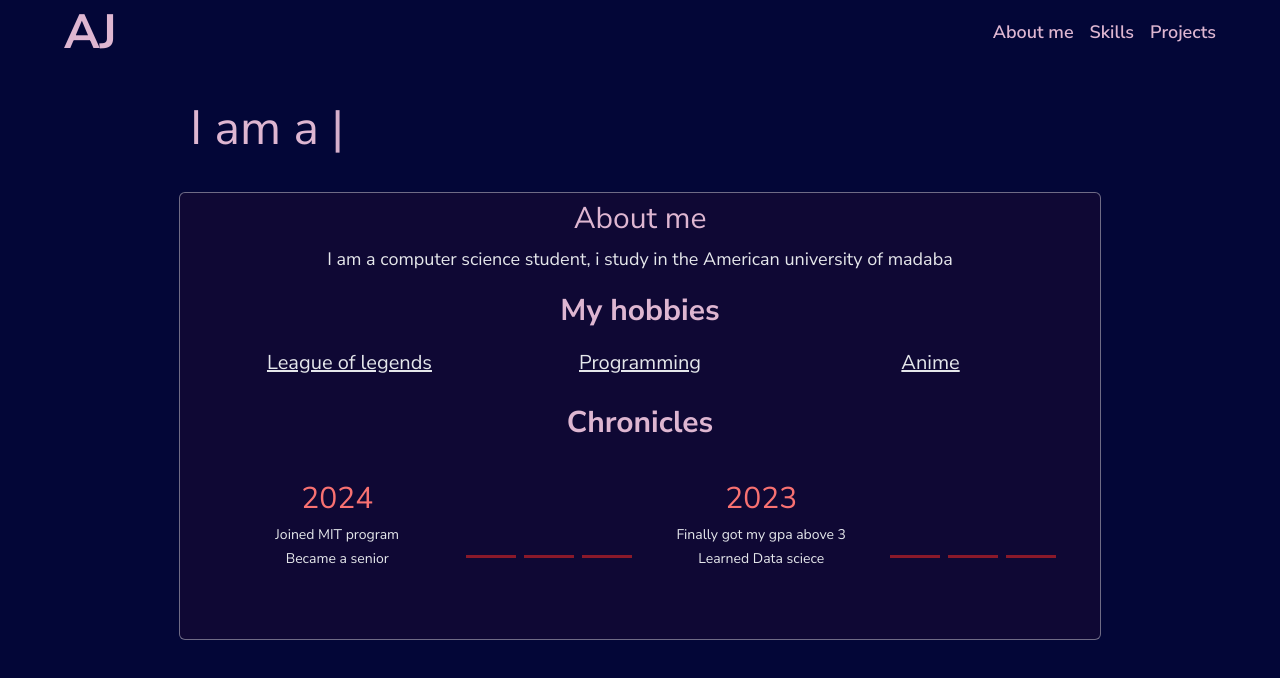
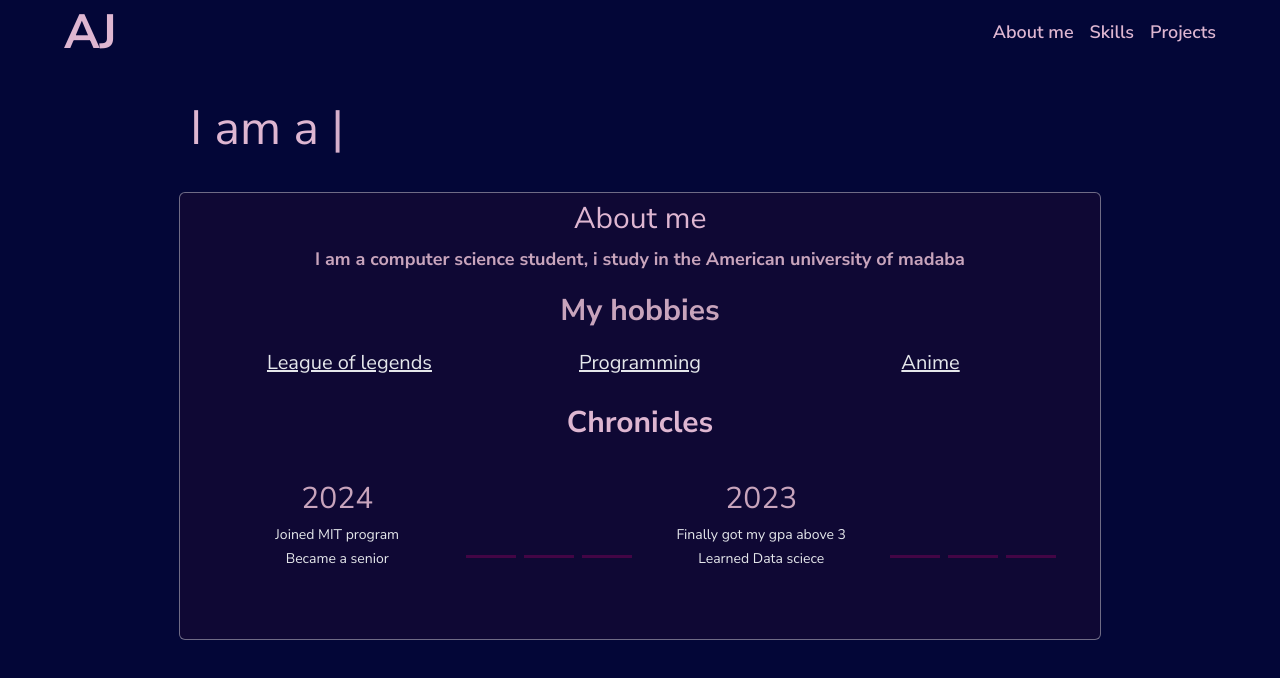
Before and after one commit to araj-abood/my_porot, a React (Vite) app: page / in a window 1280 px wide. Shown: the top 678 px of the page. Built offline with nearby package versions, Linux system fonts and the light colour scheme.

Commit message:
fixed colors

```diff
--- a/src/App.css
+++ b/src/App.css
@@ -7,5 +7,5 @@
 }
 
 .red-scroll::-webkit-scrollbar-thumb {
-  @apply bg-red-700/90 rounded-md;
+  @apply bg-main-500/90 rounded-md;
 }
--- a/src/components/AboutMe.jsx
+++ b/src/components/AboutMe.jsx
@@ -7,11 +7,13 @@ function AboutMe() {
     <div className="w-[80%]  mx-auto px-3 py-2 rounded-md border-white/40 border-[1px] bg-red-900/10">
       <h2 className="text-center text-3xl  mb-2">About me</h2>
       <div className="px-3">
-        <h1 className="mb-5 text-center text-gray-200  text-lg">
+        <h1 className="mb-5 text-center text-main-300 font-bold  text-lg">
           I am a computer science student, i study in the American university of
           madaba
         </h1>
-        <h2 className="text-3xl text-center  font-bold">My hobbies</h2>
+        <h2 className="text-3xl text-center text-main-300  font-bold">
+          My hobbies
+        </h2>
 
         <ol className="grid grid-cols-3 mt-5 ">
           <HobbiesItem text={"League of legends"} />
--- a/src/components/about-me/AboutmeYear.jsx
+++ b/src/components/about-me/AboutmeYear.jsx
@@ -3,7 +3,7 @@ import React from "react";
 function AboutmeYear({ details }) {
   return (
     <div className="min-w-[250px] min-h-[150px] text-center">
-      <h2 className="text-3xl text-red-400">{details.year}</h2>
+      <h2 className="text-3xl text-main-300">{details.year}</h2>
       <ul className="text-sm text-gray-200  flex flex-col gap-1 mt-2">
         {details.done.map((d) => (
           <li>{d}</li>
--- a/src/components/about-me/DottedLines.jsx
+++ b/src/components/about-me/DottedLines.jsx
@@ -1,7 +1,7 @@
 import React from "react";
 
 function DottedLines() {
-  return <div className="bg-red-600 w-[50px] h-[3px] opacity-60"></div>;
+  return <div className="bg-main-500/90 w-[50px] h-[3px] opacity-60"></div>;
 }
 
 export default DottedLines;
```
